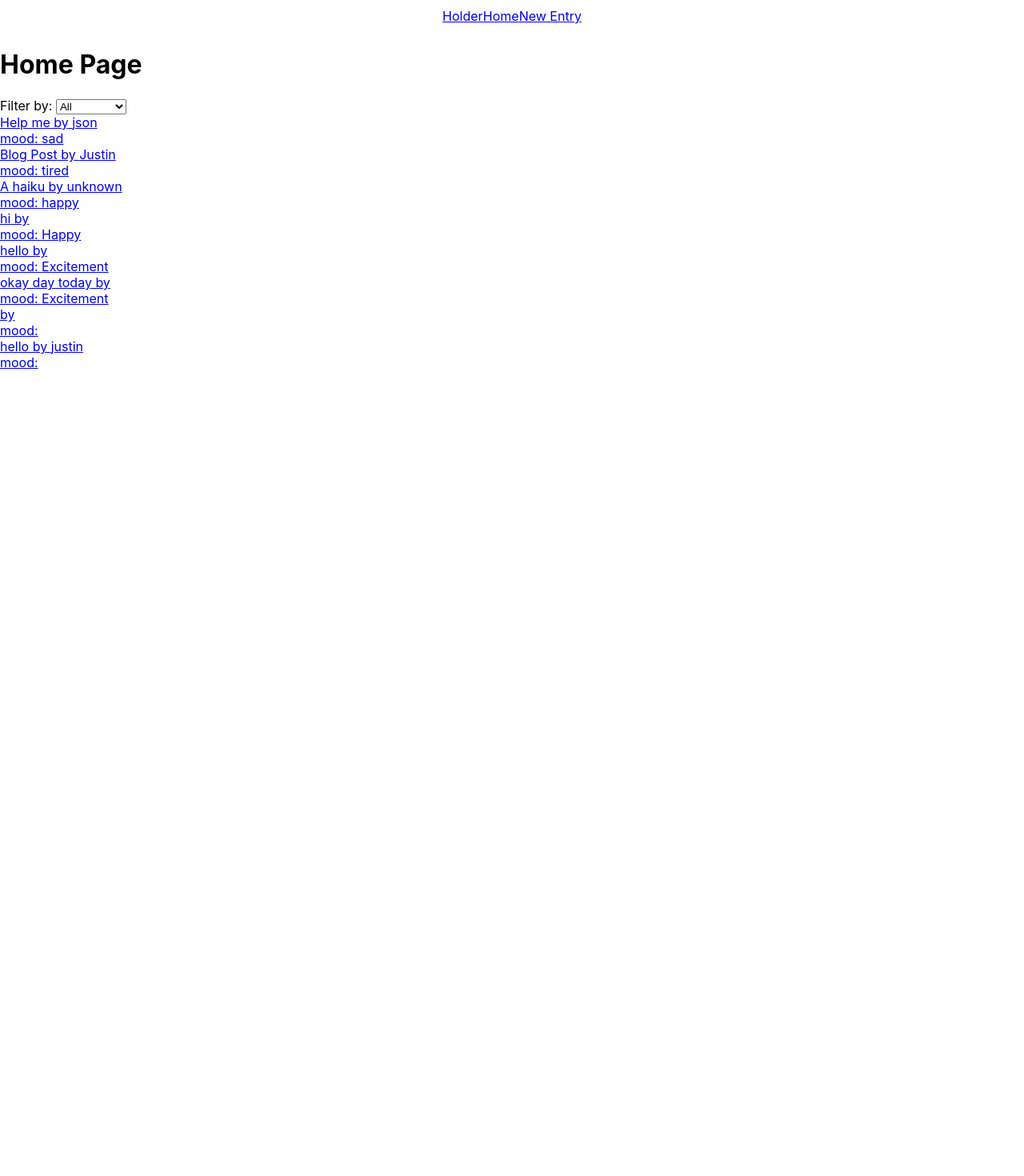
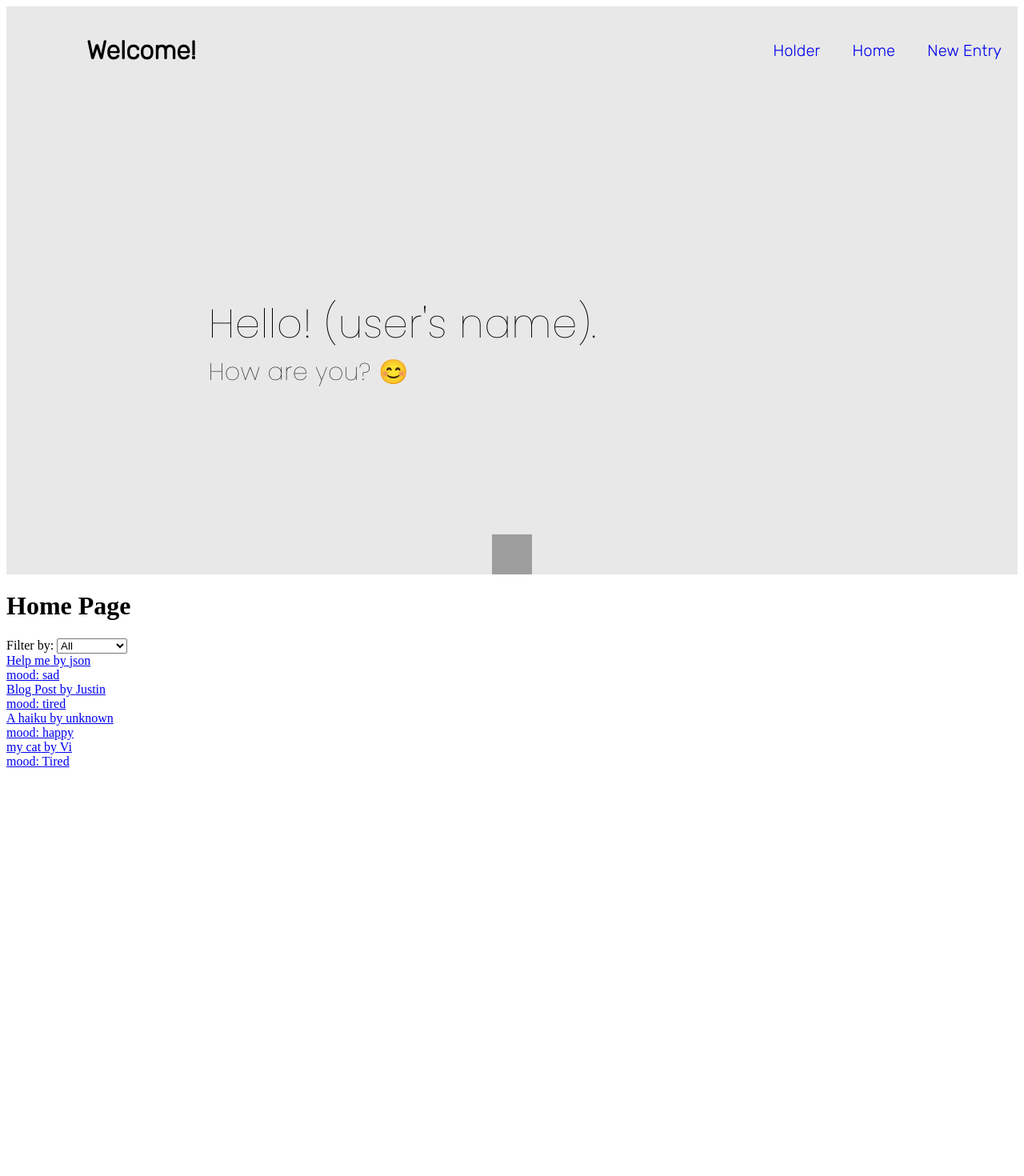
Before and after one commit to jlswift2/phase-2-project, a React (Create React App) app: page / in a window 1280 px wide. Shown: the top 1470 px of the page at 80% size. Before the commit the page ends 800 px from the top, so only its background shows below. Built offline with nearby package versions, Linux system fonts and the light colour scheme; data requests are answered from the project's data file; grey boxes are pictures that could not be loaded.

Commit message:
finished navbar/footer/home style

```diff
--- a/db.json
+++ b/db.json
@@ -22,43 +22,11 @@
       "mood": "happy"
     },
     {
-      "title": "hi",
-      "name": "gi",
-      "entry": "frfr",
-      "mood": "Happy",
+      "title": "my cat",
+      "text_body": "i love my cats",
+      "author": "Vi",
+      "mood": "Tired",
       "id": 4
-    },
-    {
-      "title": "hello",
-      "name": "vi",
-      "entry": "awesome day",
-      "mood": "Excitement",
-      "id": 5
-    },
-    {
-      "title": "okay day today",
-      "name": "brian vu",
-      "text_body": "the day was really good!",
-      "mood": "Excitement",
-      "id": 6
-    },
-    {
-      "formData": {
-        "title": "meh meh",
-        "text_body": "yeppi!",
-        "author": "justin",
-        "mood": "",
-        "": "Tired"
-      },
-      "id": 7
-    },
-    {
-      "title": "hello",
-      "text_body": "hellooooo",
-      "author": "justin",
-      "mood": "",
-      "": "Tired",
-      "id": 8
     }
   ]
 }
--- a/package.json
+++ b/package.json
@@ -20,9 +20,11 @@
     "server": "json-server --watch db.json -p 8002"
   },
   "devDependencies": {
-    "json-server": "^0.15.1"
+    "autoprefixer": "^10.4.2",
+    "json-server": "^0.15.1",
+    "postcss": "^8.4.8",
+    "tailwindcss": "^3.0.23"
   },
-
   "eslintConfig": {
     "extends": [
       "react-app",
--- a/public/index.html
+++ b/public/index.html
@@ -1,14 +1,12 @@
 <!DOCTYPE html>
 <html lang="en">
+
 <head>
   <meta charset="utf-8" />
   <link rel="icon" href="%PUBLIC_URL%/favicon.ico" />
   <meta name="viewport" content="width=device-width, initial-scale=1" />
   <meta name="theme-color" content="#000000" />
-    <meta
-      name="description"
-      content="Web site created using create-react-app"
-    />
+  <meta name="description" content="Web site created using create-react-app" />
   <link rel="apple-touch-icon" href="%PUBLIC_URL%/logo192.png" />
   <!--
       manifest.json provides metadata used when your web app is installed on a
@@ -25,8 +23,18 @@
       Learn how to configure a non-root public URL by running `npm run build`.
     -->
   <title>React App</title>
+  <!-- font imports -->
+  <link rel="preconnect" href="https://fonts.googleapis.com">
+  <link rel="preconnect" href="https://fonts.gstatic.com" crossorigin>
+  <link href="https://fonts.googleapis.com/css2?family=Rubik:wght@300&display=swap" rel="stylesheet">
+
+  <link rel="preconnect" href="https://fonts.googleapis.com">
+<link rel="preconnect" href="https://fonts.gstatic.com" crossorigin>
+<link href="https://fonts.googleapis.com/css2?family=Poppins:wght@100&display=swap" rel="stylesheet">
 </head>
+
 <body>
   <div id="root"></div>
 </body>
+
 </html>
--- /dev/null
+++ b/src/components/EntryDisplay.js
@@ -0,0 +1,51 @@
+import React, { useState, useEffect } from "react";
+import EntryCard from "./EntryCard";
+
+function Home() {
+  const [entries, setEntries] = useState([]);
+  const [filter, setFilter] = useState("all");
+
+  useEffect(() => {
+    fetch("http://localhost:8002/journals")
+      .then(res => res.json())
+      .then(data => setEntries(data));
+  }, []);
+
+  const handleFilterChange = event => {
+    setFilter(event.target.value);
+  }
+
+  const renderFilteredEntries = filter => {
+    if (filter === "all") return entries.map(entry => <EntryCard key={entry.id} entry={entry}></EntryCard>);
+
+    const filteredEntries = entries.filter(entry => entry.mood === filter);
+    return filteredEntries.map(entry => <EntryCard key={entry.id} entry={entry}></EntryCard>);
+  }
+
+
+
+
+
+
+  return (
+    <div id="entryContainer">
+      <h1>Home Page</h1>
+      <form onChange={handleFilterChange}>
+        <label htmlFor="filter">Filter by: </label>
+        <select name="filter">
+          <option value="all">All</option>
+          <option value="Happy">Happy</option>
+          <option value="Tired">Tired</option>
+          <option value="Sad">Sad</option>
+          <option value="Excitement">Excitement</option>
+          <option value="Contempt">Contempt</option>
+          <option value="Stressed">Stressed</option>
+        </select>
+      </form>
+
+      {renderFilteredEntries(filter)}
+    </div>
+  )
+}
+
+export default Home;
--- /dev/null
+++ b/src/components/Footer.js
@@ -0,0 +1,14 @@
+import React from "react";
+
+function Footer() {
+
+  return (
+     <div id="footerContainer">
+         <div id="footerTitle">© Designed and Coded by: </div>
+         <div id="footerName"> Justin S. | Brian V. | Vi V.</div>
+         <div id="footerYear"> 2022</div>
+     </div>
+  )
+}
+
+export default Footer;
--- a/src/components/Header.js
+++ b/src/components/Header.js
@@ -3,9 +3,11 @@ import NavBar from './NavBar'
 
 function Header() {
   return (
-    <div>
+
+    <header id="navbar">
+      <h1 id="welcome">Welcome!</h1>
         <NavBar />
-    </div>
+    </header>
   )
 }
 
--- a/src/components/Home.js
+++ b/src/components/Home.js
@@ -1,47 +1,34 @@
 import React, { useState, useEffect } from "react";
-import EntryCard from "./EntryCard";
+import EntryDisplay from "./EntryDisplay";
+import Footer from "./Footer";
 
 function Home() {
-  const [entries, setEntries] = useState([]);
-  const [filter, setFilter] = useState("all");
-
-  useEffect(() => {
-    fetch("http://localhost:8002/journals")
-      .then(res => res.json())
-      .then(data => setEntries(data));
-  }, []);
-
-  const handleFilterChange = event => {
-    setFilter(event.target.value);
-  }
-
-  const renderFilteredEntries = filter => {
-    if (filter === "all") return entries.map(entry => <EntryCard key={entry.id} entry={entry}></EntryCard>);
-
-    const filteredEntries = entries.filter(entry => entry.mood === filter);
-    return filteredEntries.map(entry => <EntryCard key={entry.id} entry={entry}></EntryCard>);
-  }
 
 
 
   return (
-    <div>
-      <h1>Home Page</h1>
-      <form onChange={handleFilterChange}>
-        <label htmlFor="filter">Filter by: </label>
-        <select name="filter">
-          <option value="all">All</option>
-          <option value="Happy">Happy</option>
-          <option value="Tired">Tired</option>
-          <option value="Sad">Sad</option>
-          <option value="Excitement">Excitement</option>
-          <option value="Contempt">Contempt</option>
-          <option value="Stressed">Stressed</option>
-        </select>
-      </form>
+    <>
 
-      {renderFilteredEntries(filter)}
-    </div>
+      <section>
+        <div id="titleContainer">
+          <div id="titleBox">
+            <div id="title">Hello! (user's name).</div>
+            <div id="titleDescription">How are you? 😊</div>
+          </div>
+          <div id="midArrow">
+            <a href="#navbar" className="arrow">
+              <img className="arrow" src="https://cdn1.iconfinder.com/data/icons/general-ui-outlined-thick/24/chevron-down-512.png" alt="arrow" />
+            </a>
+          </div>
+        </div>
+      </section>
+
+      <EntryDisplay />
+
+      <Footer />
+
+    </>
+
   )
 }
 
--- a/src/components/NavBar.js
+++ b/src/components/NavBar.js
@@ -2,12 +2,16 @@ import React from "react";
 import { NavLink } from "react-router-dom";
 
 function NavBar() {
-  return(
-  <div className="navbar">
-    <NavLink to="/Holder">Holder</NavLink>
-    <NavLink to="/">Home</NavLink>
-    <NavLink to="/NewEntry">New Entry</NavLink>
-    </div>);
+
+  return (
+      <nav id="navbarSupportedContent">
+        <ul className="navbar-nav">
+          <li className="nav-item"> <NavLink style={{ textDecoration: 'none' }} to="/Holder">Holder</NavLink> </li>
+          <li className="nav-item"> <NavLink  style={{ textDecoration: 'none' }} to="/">Home</NavLink> </li>
+          <li className="nav-item"> <NavLink style={{ textDecoration: 'none' }} to="/NewEntry">New Entry</NavLink> </li>
+        </ul>
+      </nav>
+  )
 }
 
 export default NavBar;
--- a/src/index.css
+++ b/src/index.css
@@ -1,16 +1,111 @@
+/* @tailwind base;
+@tailwind components;
+@tailwind utilities; */
+
 body {
-  margin: 0;
-  font-family: -apple-system, BlinkMacSystemFont, 'Segoe UI', 'Roboto', 'Oxygen',
-    'Ubuntu', 'Cantarell', 'Fira Sans', 'Droid Sans', 'Helvetica Neue',
-    sans-serif;
-  -webkit-font-smoothing: antialiased;
-  -moz-osx-font-smoothing: grayscale;
+  height: 100%;
+  position: relative;
 }
 
-code {
-  font-family: source-code-pro, Menlo, Monaco, Consolas, 'Courier New',
-    monospace;
+/* start of navbar styling */
+
+header{
+  font-family: 'Rubik';
+  display:flex;
+  justify-content: flex-end;
+  align-items: center;
+  height:110px;
+  background-color:  #e8e8e8;
 }
+
+#welcome{
+  cursor: pointer;
+  margin-right: auto;
+  margin-left: 100px;
+  }
+
+.navbar-nav{
+  list-style: none;
+}
+.navbar-nav li{
+  font-size: 20px;
+  display:inline-block;
+  list-style: none;
+  padding: 0px 20px
+}
+
+/* end of navbar styling */
+
+/* start of home page styling */
+#titleContainer{
+  position: relative;
+  display:block;
+  display: flex;
+  align-content: center;
+  justify-content: center;
+  flex-direction: column;
+  width: 100%;
+  height: 600px;
+  background-color: #e8e8e8;;
+  text-align: left;
+}
+#titleBox {
+  margin-top: 250px;
+  height:200px;
+  width: 100%;
+  display:flex;
+  flex-direction: column;
+  margin-bottom: 100px;
+  /* align-content: center;
+  justify-content: center; */
+}
+
+#title,#titleDescription{
+  margin-left: 20%;
+  font-family: Poppins;
+  font-weight: 400;
+  letter-spacing: .5px;
+  color: black;
+}
+
+#title {
+  font-size: 50px;
+}
+#titleDescription{
+  font-size: 30px;
+}
+
+#midArrow{
+display: flex;
+justify-content: center;
+}
+.arrow{
+  height: 50px;
+  width: 50px;
+}
+/* end of home page styling */
+
+/* start of footer card styles */
+#footerContainer{
+  display:flex;
+  flex-direction: column;
+  justify-content: center;
+  align-items: center;
+  font-family: Rubik;
+  color:grey;
+  background-color:  #e8e8e8;
+  position: absolute;
+  bottom: 0;
+  width: 100%;
+}
+
+#footerYear,#footerName,#footerTitle {
+  text-align:center
+}
+/* end of footer card styles */
+
+
+
 
 .new-entry-form {
   text-align: center;
@@ -20,7 +115,10 @@ code {
   height: 100px;
 }
 
-.navbar{
-  text-align: center;
-  padding: 10px;
+#entryContainer{
+  min-height: 100vh; /* will cover the 100% of viewport */
+ overflow: hidden;
+ display: block;
+ position: relative;
+ padding-bottom: 100px; /* height of your footer */
 }
```
Also changed, not shown: src/index.js (line endings or trailing spaces), 1 other file (tests, documents, lock files or other folders). Lines whose indentation alone changed are shown as unchanged.
